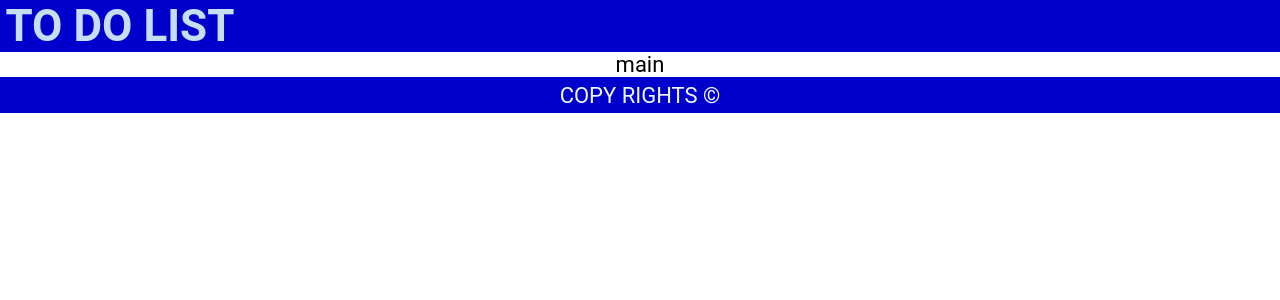
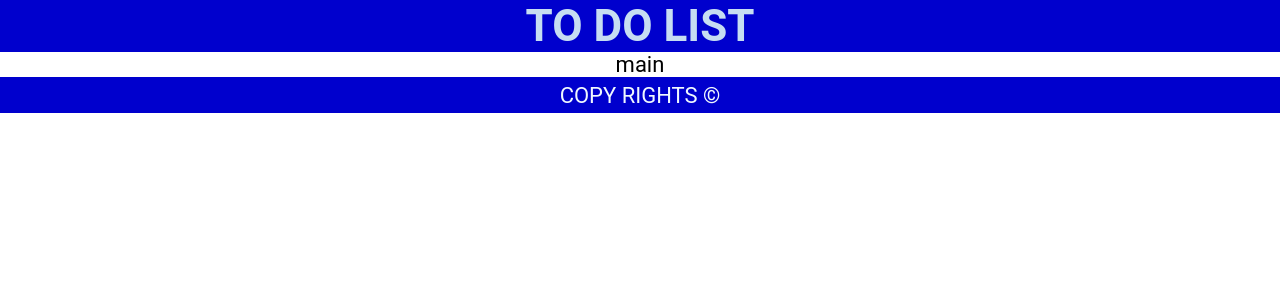
Before and after one commit to HarishM-git/react-projects, a React (Create React App) app in the folder money/: page / in a window 1280 px wide. Shown: the top 300 px of the page. Built offline with nearby package versions, Linux system fonts and the light colour scheme.

Commit message:
some how managed to work today

```diff
--- a/money/src/Header.js
+++ b/money/src/Header.js
@@ -4,7 +4,7 @@ import React from 'react'
 const Header = () => {
   return (
     <header>
-      <h1>TO DO LIST</h1>
+      <div><h1>TO DO LIST</h1></div>
 
     </header>
 
--- a/money/src/index.css
+++ b/money/src/index.css
@@ -35,9 +35,11 @@ header {
   background-color: mediumblue;
   color: rgb(198, 221, 242);
   display: flex;
-  justify-content: space-between;
-  align-items: center;
-  text-align: center;
+  justify-content: center;
+
+
+
+
 }
 
 main {
```
